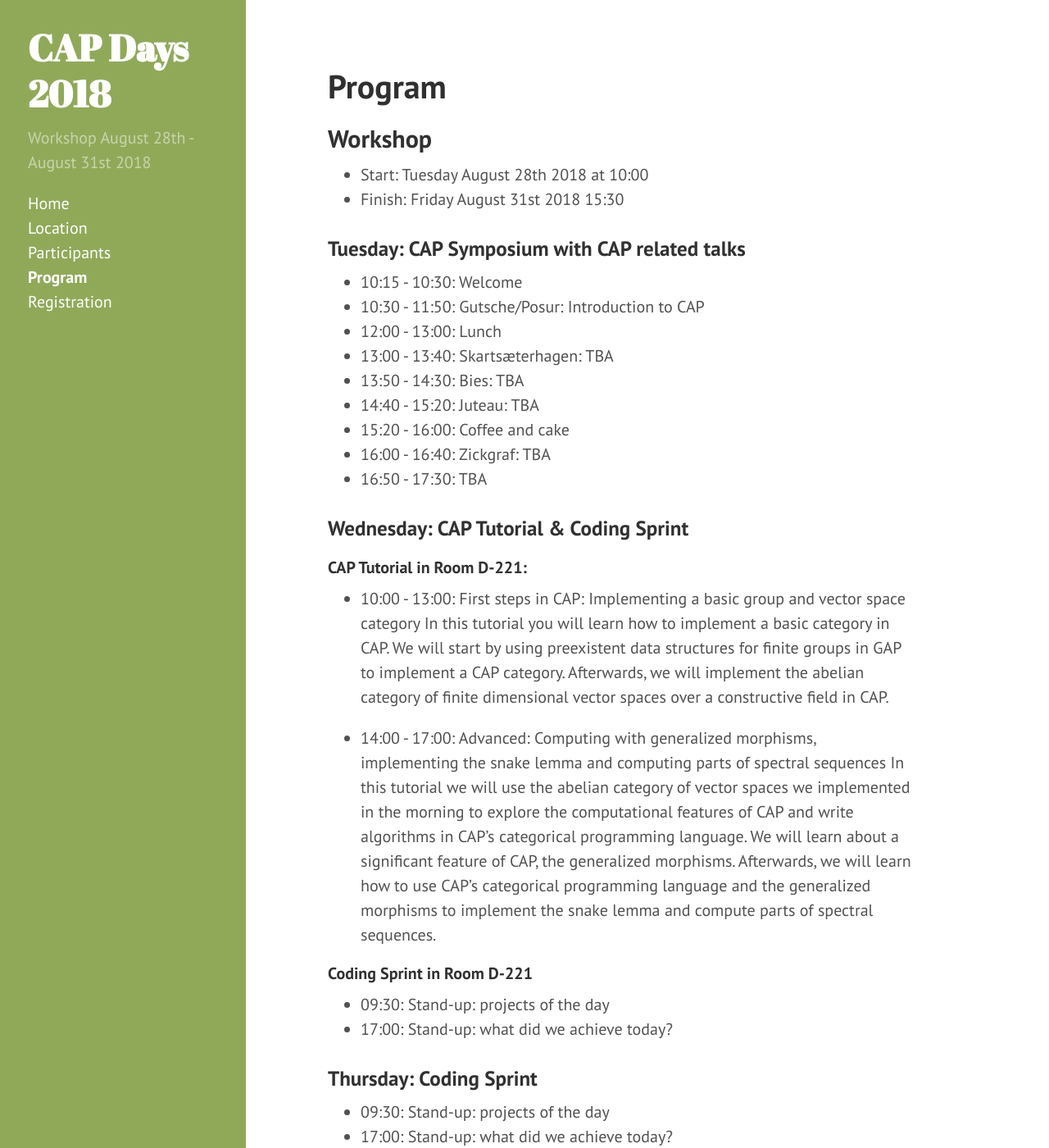
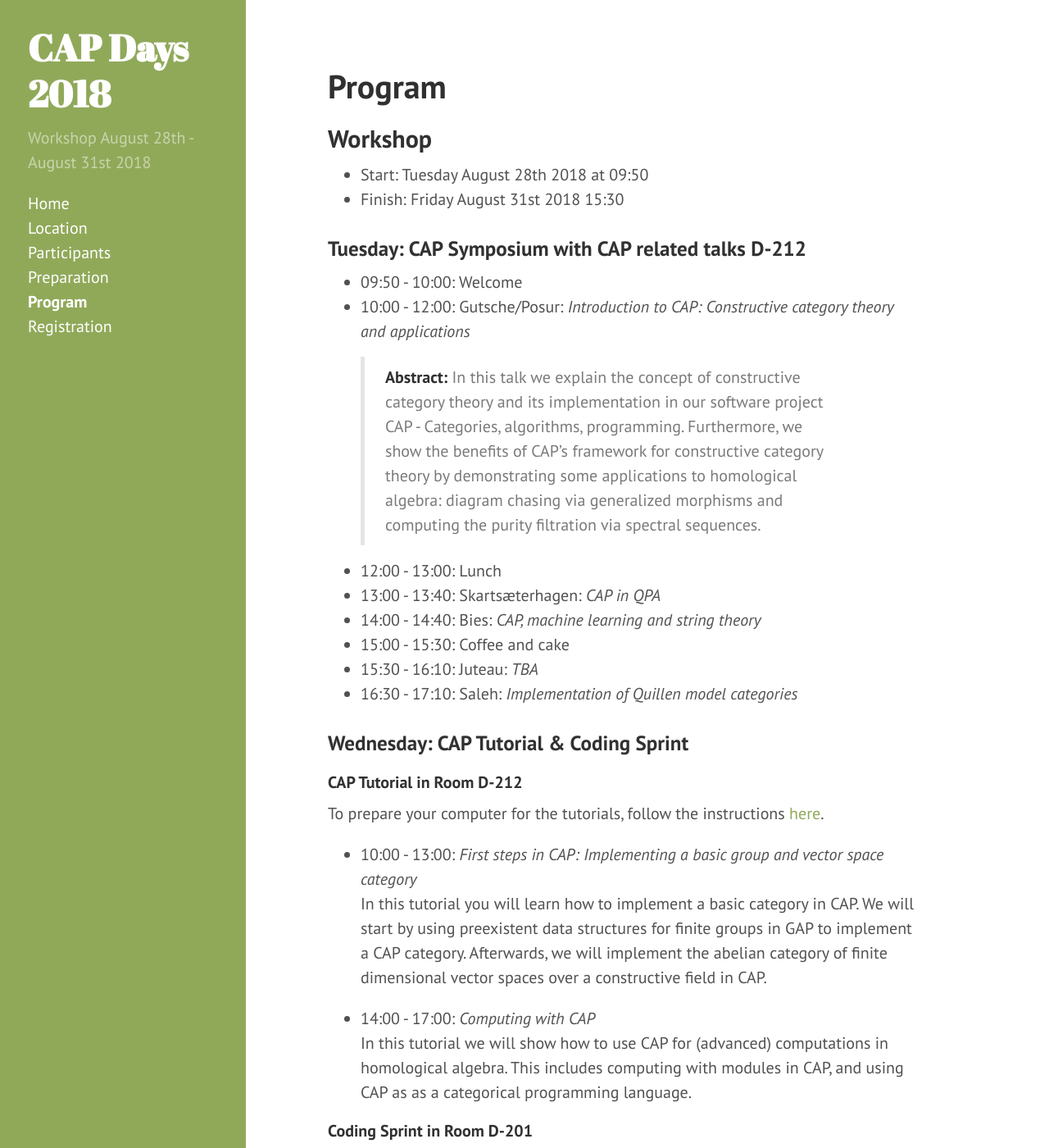
Before and after one commit to homalg-project/capdays-2018, a Jekyll site: the page built from program.md, in a window 1280 px wide and 1400 px high. Shown: the whole window at 82% size. Built offline with Jekyll 4.4.1, drawn with Linux system fonts in a browser that asks for light colours; some of the changed text lies outside the part shown.

Commit message:
Finished program, added preparation

```diff
--- a/program.md
+++ b/program.md
@@ -5,49 +5,56 @@ title: Program
 
 
 ## Workshop
-* Start: Tuesday August 28th 2018 at 10:00
+* Start: Tuesday August 28th 2018 at 09:50
 * Finish: Friday August 31st 2018 15:30
 
-### Tuesday: CAP Symposium with CAP related talks
+### Tuesday: CAP Symposium with CAP related talks D-212
 
-* 10:15 - 10:30: Welcome
-* 10:30 - 11:50: Gutsche/Posur: Introduction to CAP
+* 09:50 - 10:00: Welcome
+* 10:00 - 12:00: Gutsche/Posur: *Introduction to CAP: Constructive category theory and applications*<br/>
+> **Abstract:** In this talk we explain the concept of constructive category theory
+> and its implementation in our software project
+> CAP - Categories, algorithms, programming.
+> Furthermore, we show the benefits of CAP's framework
+> for constructive category theory
+> by demonstrating
+> some applications to homological algebra:
+> diagram chasing via generalized morphisms
+> and computing the purity filtration via spectral sequences.
 * 12:00 - 13:00: Lunch
-* 13:00 - 13:40: Skartsæterhagen: TBA
-* 13:50 - 14:30: Bies: TBA
-* 14:40 - 15:20: Juteau: TBA
-* 15:20 - 16:00: Coffee and cake
-* 16:00 - 16:40: Zickgraf: TBA
-* 16:50 - 17:30: TBA
+* 13:00 - 13:40: Skartsæterhagen: *CAP in QPA*
+* 14:00 - 14:40: Bies: *CAP, machine learning and string theory*
+* 15:00 - 15:30: Coffee and cake
+* 15:30 - 16:10: Juteau: *TBA*
+* 16:30 - 17:10: Saleh: *Implementation of Quillen model categories*
 
 ### Wednesday: CAP Tutorial & Coding Sprint
 
-#### CAP Tutorial in Room D-221:
-* 10:00 - 13:00: First steps in CAP: Implementing a basic group and vector space category
+#### CAP Tutorial in Room D-212
+
+To prepare your computer for the tutorials, follow the instructions [here]({{site.baseurl}}/preparation).
+
+* 10:00 - 13:00: *First steps in CAP: Implementing a basic group and vector space category*<br/>
 In this tutorial you will learn how to implement a basic category in CAP.
 We will start by using preexistent data structures for finite groups in GAP to implement a CAP category.
 Afterwards, we will implement the abelian category of finite dimensional vector spaces over a constructive field
 in CAP.
 
-* 14:00 - 17:00: Advanced: Computing with generalized morphisms, implementing the snake lemma and computing parts of spectral sequences
-In this tutorial we will use the abelian category of vector spaces we implemented in the morning
-to explore the computational features of CAP and write algorithms in CAP's categorical programming language.
-We will learn about a significant feature of CAP, the generalized morphisms.
-Afterwards, we will learn how to use CAP's categorical programming language and
-the generalized morphisms to implement the snake lemma and compute parts of spectral sequences.
+* 14:00 - 17:00: *Computing with CAP*<br/>
+In this tutorial we will show how to use CAP for (advanced) computations in homological algebra.
+This includes computing with modules in CAP, and using CAP as as a categorical programming language.
 
-#### Coding Sprint in Room D-221
+#### Coding Sprint in Room D-201
 
 * 09:30: Stand-up: projects of the day
 * 17:00: Stand-up: what did we achieve today?
 
-
-### Thursday: Coding Sprint
+### Thursday: Coding Sprint in Room D-212
 
 * 09:30: Stand-up: projects of the day
 * 17:00: Stand-up: what did we achieve today?
 
-### Friday: Coding sprint
+### Friday: Coding sprint in Room D-212
 
 * 09:30: Stand-up: projects of the day
 * 15:00: Stand-up: what did we achieve today?
```
Also changed, not shown: preparation.md (added, +55 -0 lines).
